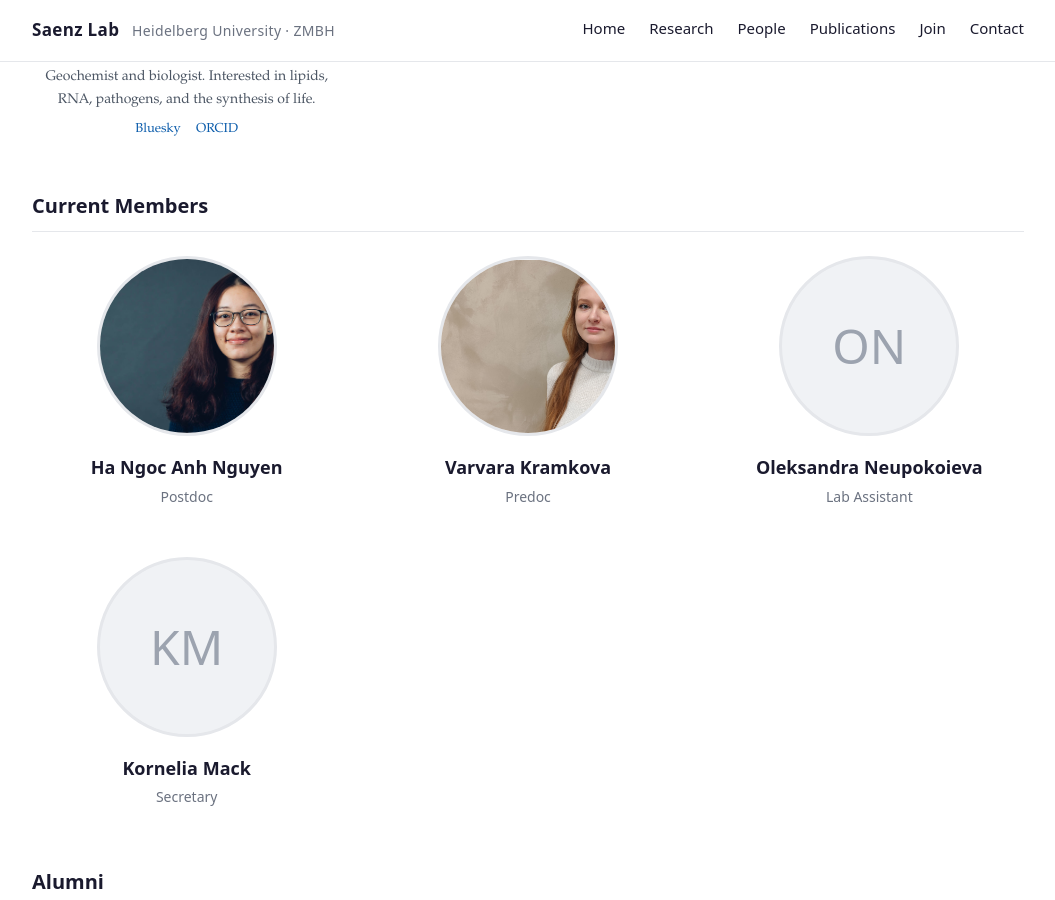
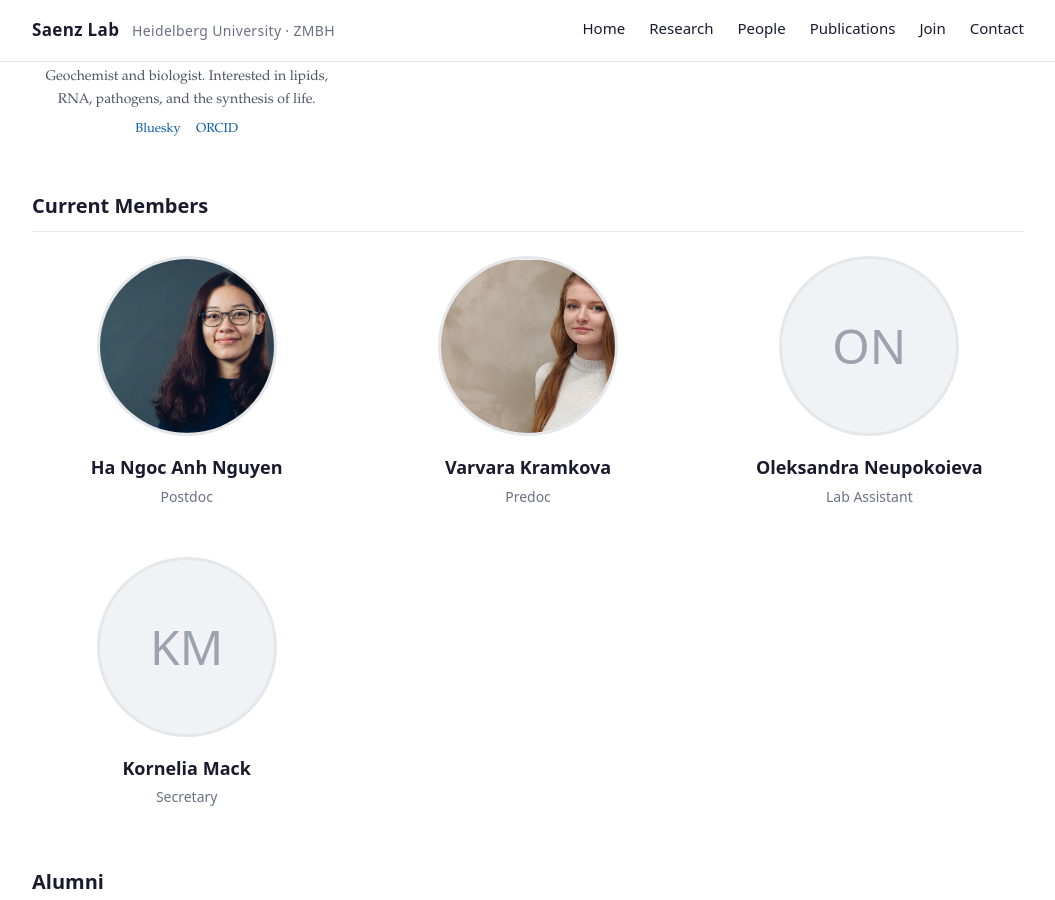
Before and after one commit to Saenz-Lab/Saenz-Lab.github.io, a Jekyll site: the page built from people.html, in a window 1280 px wide and 900 px high, scrolled down 355 px. Shown: the whole window, without its empty margins (112-1167 px from the left). Built offline with Jekyll 4.4.1, drawn with Linux system fonts in a browser that asks for light colours.

Commit message:
Center profile photos on faces
Co-Authored-By: Claude Opus 4.6 (1M context) <noreply@anthropic.com>

```diff
--- a/people.html
+++ b/people.html
@@ -143,7 +143,7 @@ title: People
   <div class="people-grid">
 
     <div class="person-card">
-      <img class="person-photo" src="/assets/img/people/anh.png" alt="Ha Ngoc Anh Nguyen">
+      <img class="person-photo" src="/assets/img/people/anh.png" alt="Ha Ngoc Anh Nguyen" style="object-position: 55% 15%;">
       <h3 class="person-name">Ha Ngoc Anh Nguyen</h3>
       <p class="person-role">Postdoc</p>
       <p class="person-bio"><!-- Bio from questionnaire --></p>
@@ -153,7 +153,7 @@ title: People
     </div>
 
     <div class="person-card">
-      <img class="person-photo" src="/assets/img/people/varvara.png" alt="Varvara Kramkova">
+      <img class="person-photo" src="/assets/img/people/varvara.png" alt="Varvara Kramkova" style="object-position: 55% 20%;">
       <h3 class="person-name">Varvara Kramkova</h3>
       <p class="person-role">Predoc</p>
       <p class="person-bio"><!-- Bio from questionnaire --></p>
```
